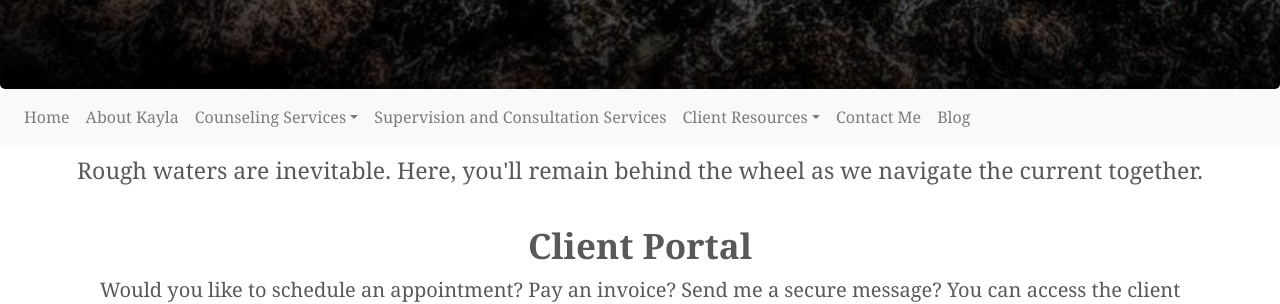
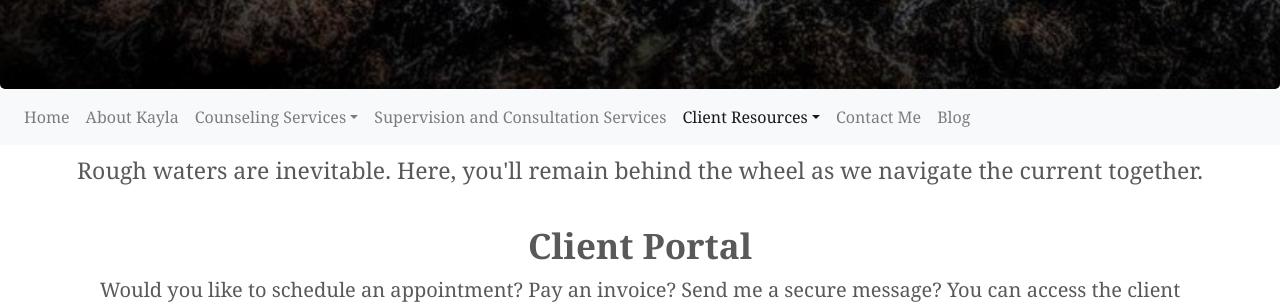
Before and after one commit to kayla-renteria/kaylawebsite, a Jekyll site: the page built from client-portal.html, in a window 1280 px wide. Shown: the part 271-575 px from the top of the page. Built offline with Jekyll 4.4.1, drawn with Linux system fonts in a browser that asks for light colours.

```diff
--- a/_includes/dynamic-navbar.html
+++ b/_includes/dynamic-navbar.html
@@ -10,7 +10,12 @@
         <ul class="navbar-nav mr-auto">
             {%- for nav-item in nav-data -%}
             {%- if nav-item.children != null -%}
-            <li class="nav-item dropdown">
+            {%- assign class='nav-item dropdown' -%}
+            {%- assign active-page = nav-item.children | where: "href", page.url -%}
+            {%- if active-page != empty -%}
+            {%- assign class='nav-item dropdown active' -%}
+            {%- endif -%}
+            <li class="{{- class -}}">
                 <a class="nav-link dropdown-toggle" href="#" id="navbarDropdown" role="button" data-toggle="dropdown"
                    aria-haspopup="true" aria-expanded="false">{{ nav-item.text }}</a>
                 <div class="dropdown-menu" aria-labelledby="navbarDropdown">
@@ -40,3 +45,4 @@
         </ul>
     </div>
 </nav>
+<!-- End navigation -->
```
